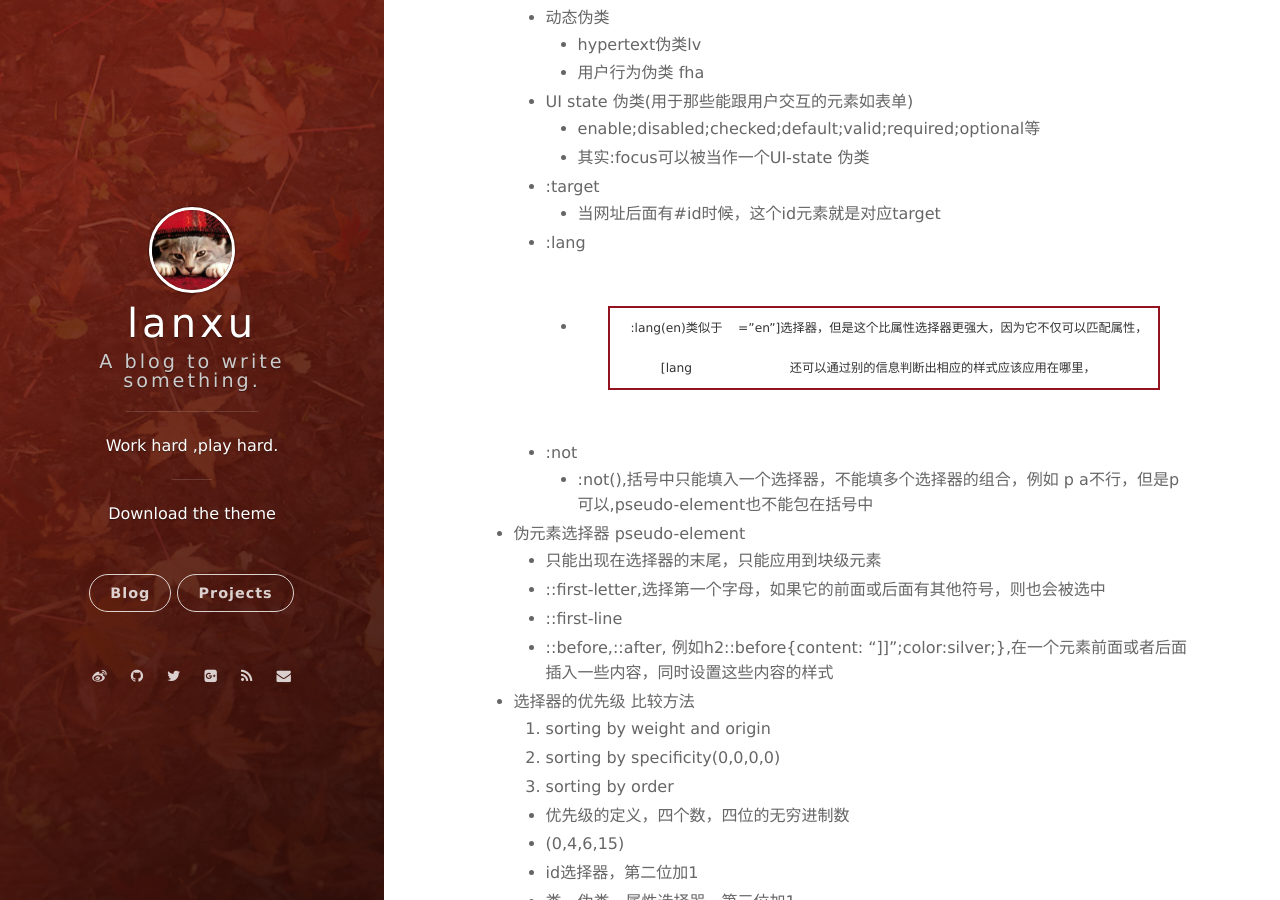
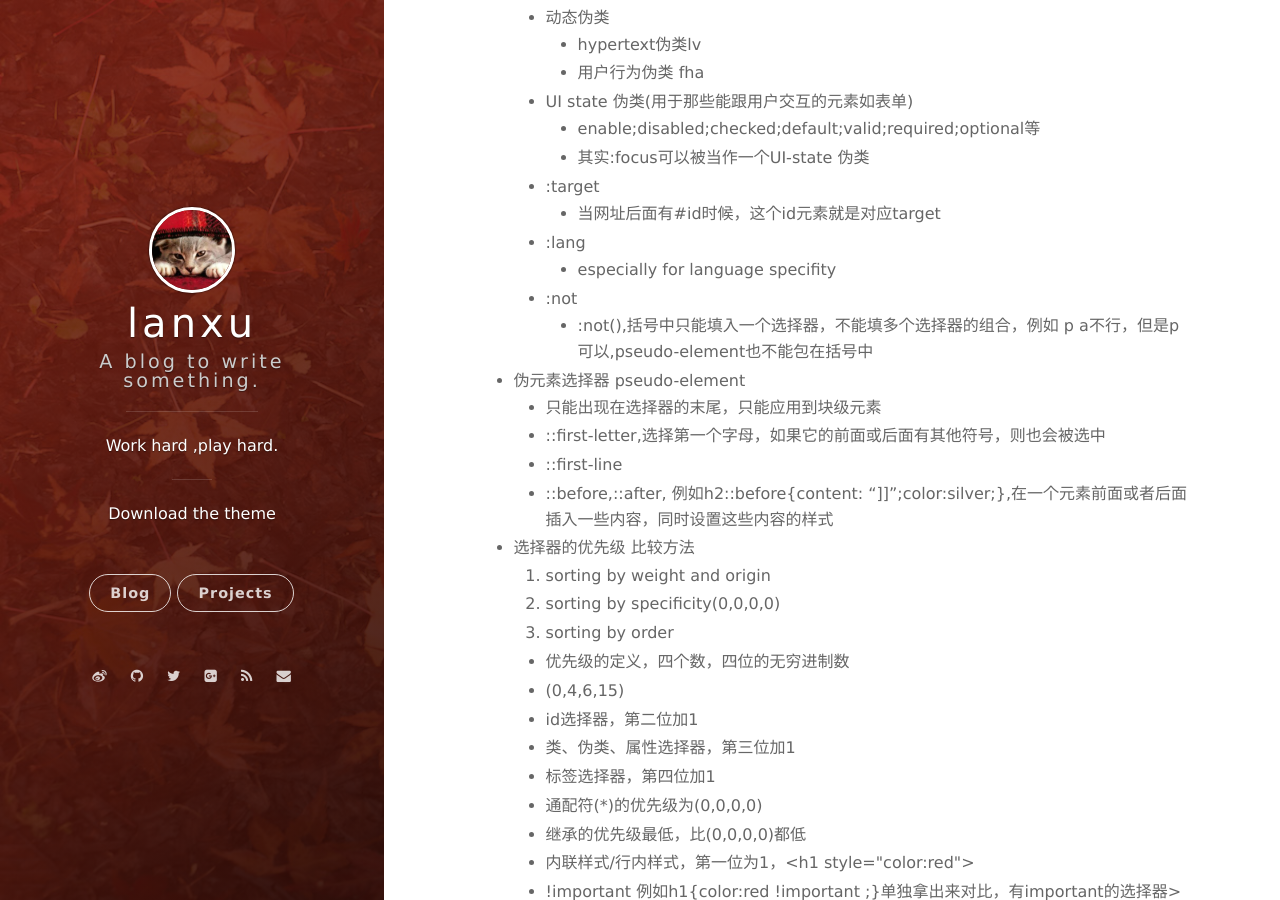
Before and after one commit to Rubick1/Rubick1.github.io, a Jekyll site: the page built from _posts/2017-05-07-selecor-and-specifity.md, in a window 1280 px wide and 900 px high, scrolled down 929 px. Built offline with Jekyll 4.4.1, drawn with Linux system fonts in a browser that asks for light colours; nearby versions of some CDN libraries; our own code applies the rules of GitHub Pages for plain Markdown files; comment, search, counter and statistics services are not loaded.

Commit message:
selector-edit3

```diff
--- a/_posts/2017-05-07-selecor-and-specifity.md
+++ b/_posts/2017-05-07-selecor-and-specifity.md
@@ -39,7 +39,7 @@
   * :target
     * 当网址后面有#id时候，这个id元素就是对应target
   * :lang
-    * :lang(en)类似于[lang|="en"]选择器，但是这个比属性选择器更强大，因为它不仅可以匹配属性，还可以通过别的信息判断出相应的样式应该应用在哪里，
+    * especially for language specifity
   * :not
     * :not(),括号中只能填入一个选择器，不能填多个选择器的组合，例如 p a不行，但是p可以,pseudo-element也不能包在括号中
 
```
